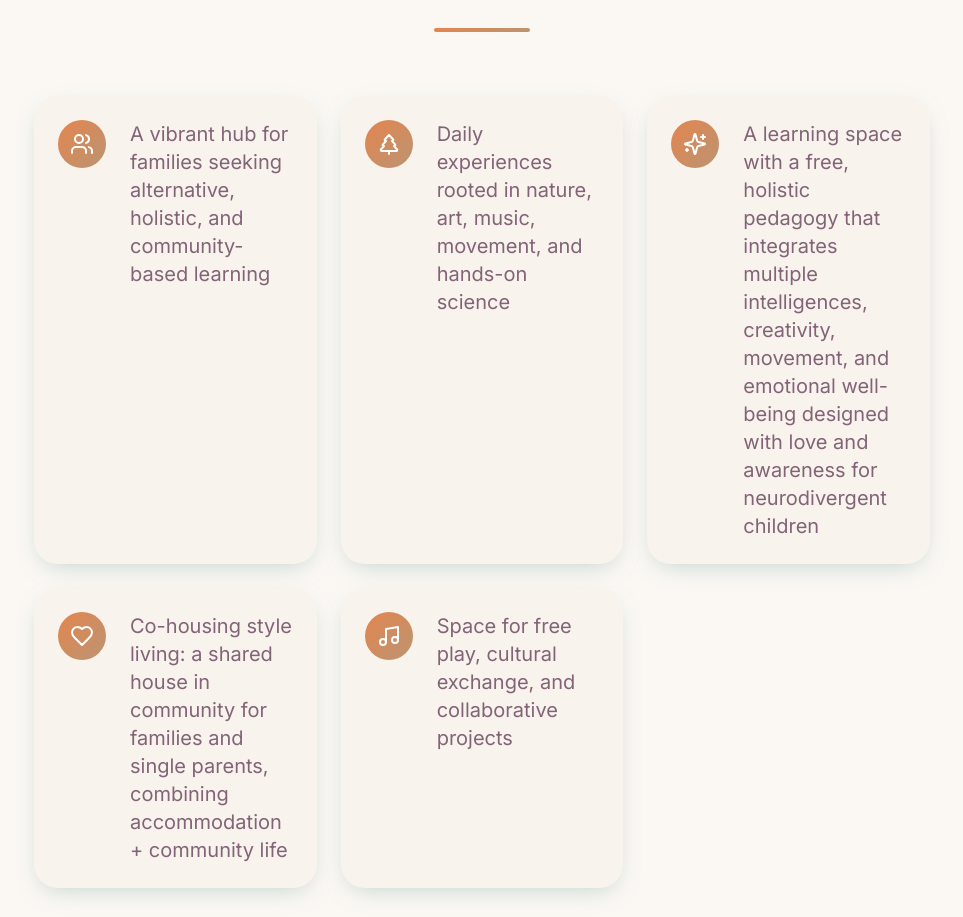
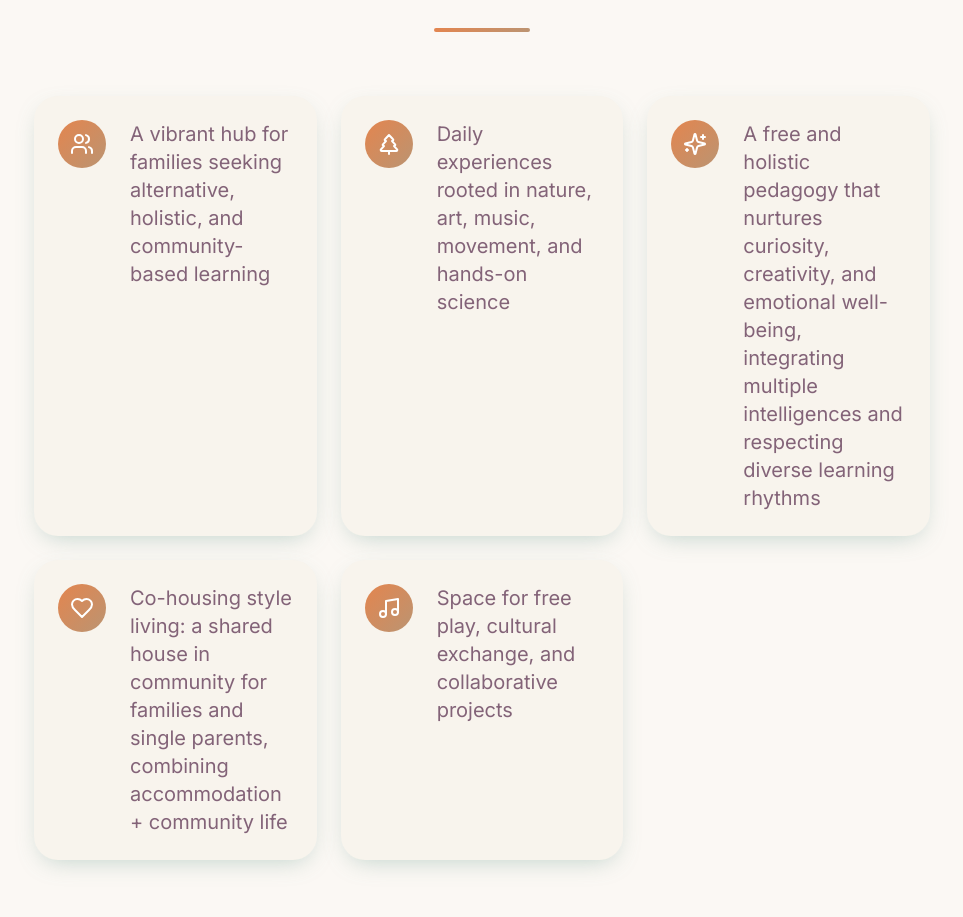
Before and after one commit to Salanego/sacred-roots, a React (Vite) app: page / in a window 1280 px wide. Shown: the part 924-1841 px from the top of the page, without its empty margins (158-1121 px from the left). Built offline with nearby package versions, Linux system fonts and the light colour scheme; the HTML template or start-up script is replaced by a standard one.

Commit message:
Update vision section text

```diff
--- a/src/components/Vision.tsx
+++ b/src/components/Vision.tsx
@@ -12,7 +12,7 @@ const Vision = () => {
     },
     {
       icon: Sparkles,
-      text: "A learning space with a free, holistic pedagogy that integrates multiple intelligences, creativity, movement, and emotional well-being designed with love and awareness for neurodivergent children"
+      text: "A free and holistic pedagogy that nurtures curiosity, creativity, and emotional well-being, integrating multiple intelligences and respecting diverse learning rhythms"
     },
     {
       icon: Heart,
```
